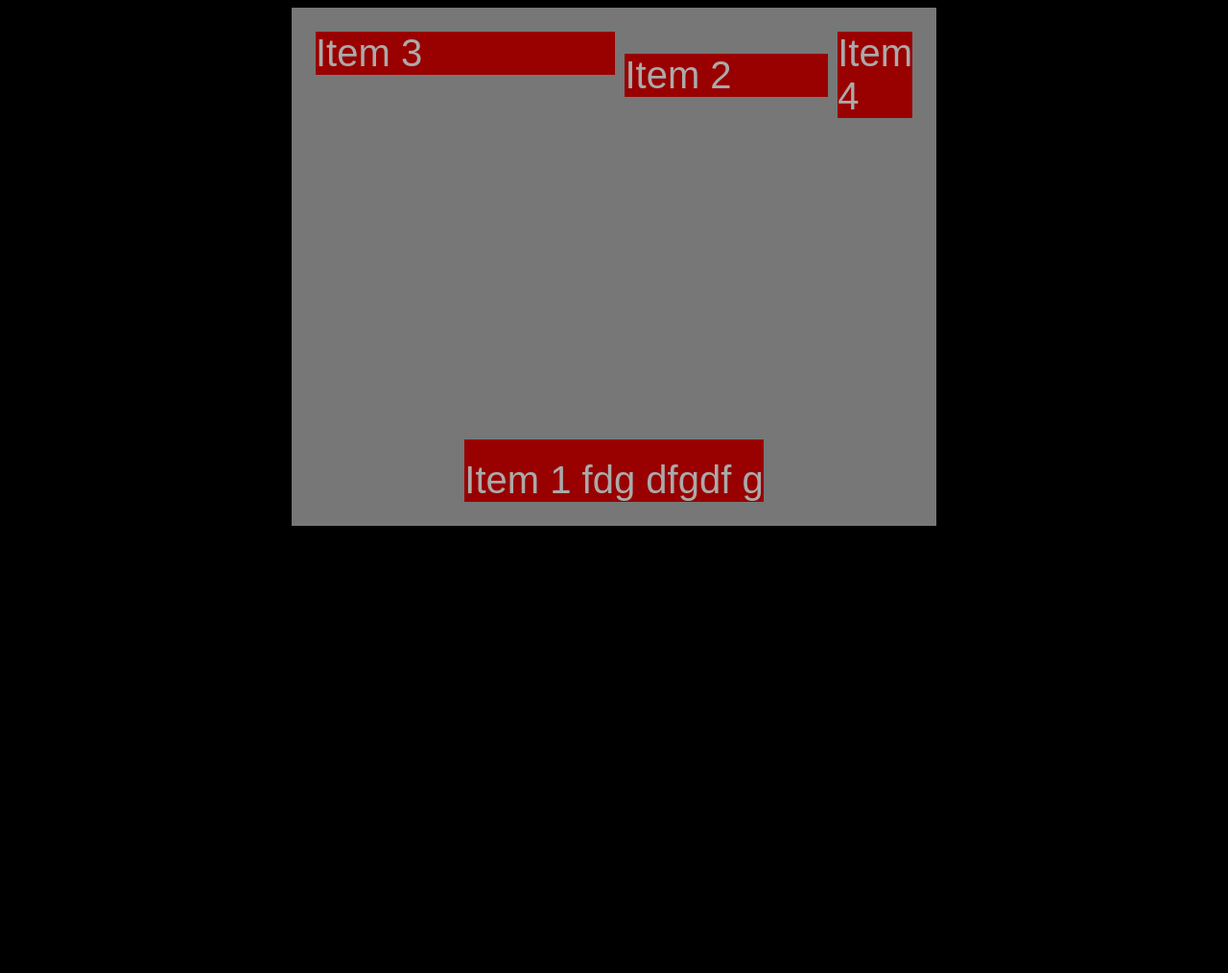
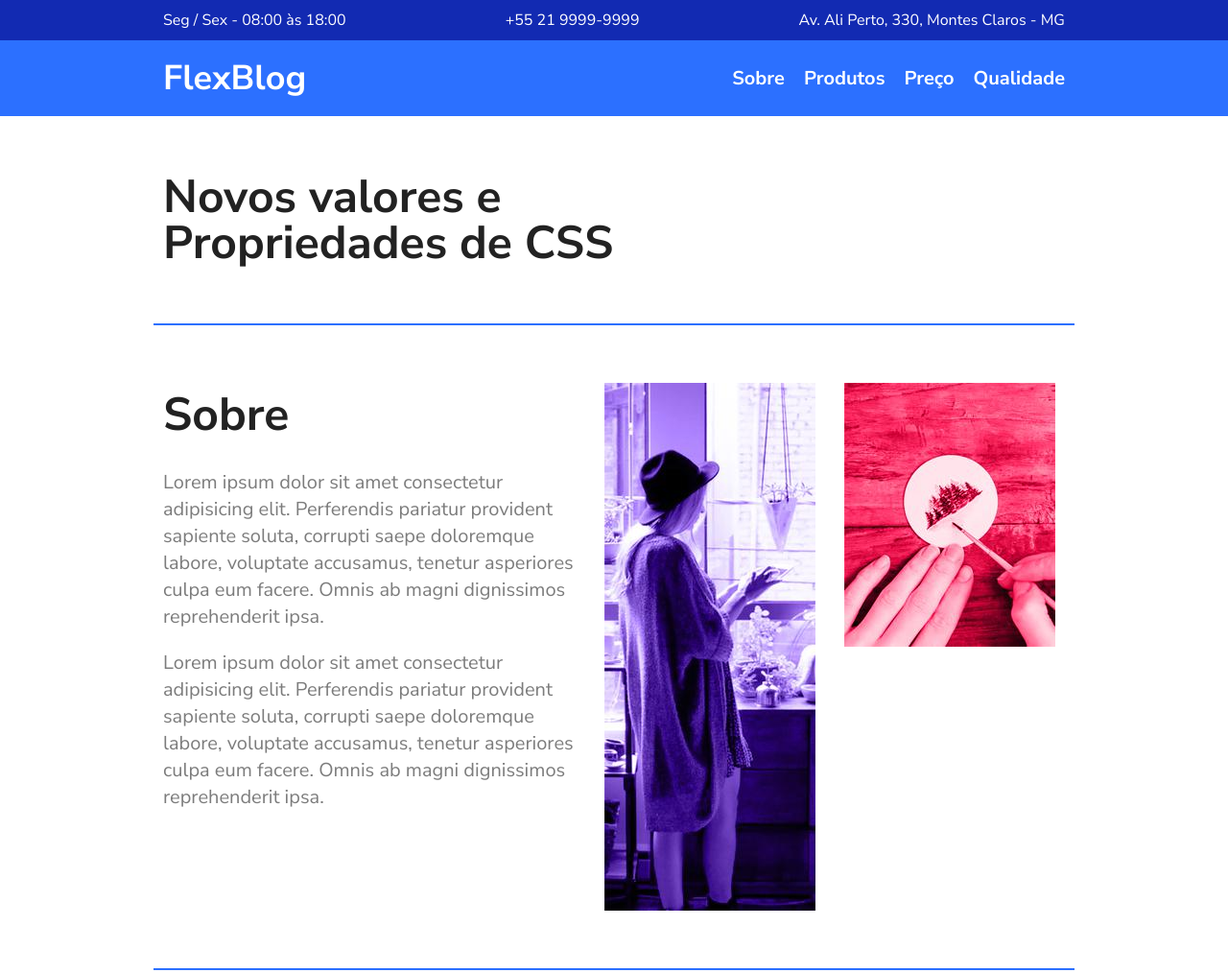
Before and after one commit to vitorgiovane/origamid-flexblog, a plain HTML site: page index.html in a window 1280 px wide. Shown: the top 1014 px of the page at 96% size. Before the commit the page ends 800 px from the top, so only its background shows below. Drawn offline with Linux system fonts and the light colour scheme.

Commit message:
Reorganiza a estrutura de pastas do projeto

```diff
--- a/index.html
+++ b/index.html
@@ -2,23 +2,154 @@
 <html lang="en">
 <head>
   <meta charset="UTF-8">
-  <meta name="viewport" content="width=device-width, initial-scale=1.0">
+  <meta name="viewport" content="width=device-width, initial-scale=1.0, shrink-to-fit=no">
   <meta http-equiv="X-UA-Compatible" content="ie=edge">
-  <link rel="stylesheet" href="style.css">
-  <title>Document</title>
+  <link href="https://fonts.googleapis.com/css?family=Nunito+Sans:400,400i,700" rel="stylesheet">
+  <link rel="stylesheet" href="css/style.css">
+  <title>FlexBlog</title>
 </head>
 <body>
-  <div class="container">
-    <div class="item order3" style="padding-top:20px;">Item 1 fdg dfgdf g</div>
-    <div class="item item-grow2 order1 align-self">Item 2</div>
-    <div class="item item-grow3 order0">Item 3</div>
-    <div class="item flex order2">Item 4</div>
-    <!-- <div class="item">Item 5</div>
-    <div class="item">Item 6 sd dfsdf sf</div>
-    <div class="item">Item 7</div>
-    <div class="item">Item 8</div>
-    <div class="item">Item 9</div>
+
+  <div class="super-info-bg">
+    <div class="super-info">
+      <p>Seg / Sex - 08:00 às 18:00</p>
+      <a href="tel:+552199999999">+55 21 9999-9999</a>
+      <p>Av. Ali Perto, 330, Montes Claros - MG</p>
+    </div>
   </div>
+
+  <header class="menu-bg">
+    <div class="menu">
+      <div class="brand">
+        <a href="#">FlexBlog</a>
+      </div>
+      <nav>
+        <ul>
+          <li><a href="#about">Sobre</a></li>
+          <li><a href="#products">Produtos</a></li>
+          <li><a href="#price">Preço</a></li>
+          <li><a href="#quality">Qualidade</a></li>
+        </ul>
+      </nav>
+    </div>
+  </header>
+
+  <h1 class="introduction">Novos valores e<br/>Propriedades de CSS</h1>
+
+  <section id="about" class="about">
+    <div class="about-info">
+      <h1>Sobre</h1>
+      <p>Lorem ipsum dolor sit amet consectetur adipisicing elit. Perferendis pariatur provident sapiente soluta, corrupti saepe doloremque labore, voluptate accusamus, tenetur asperiores culpa eum facere. Omnis ab magni dignissimos reprehenderit ipsa.</p>
+      <p>Lorem ipsum dolor sit amet consectetur adipisicing elit. Perferendis pariatur provident sapiente soluta, corrupti saepe doloremque labore, voluptate accusamus, tenetur asperiores culpa eum facere. Omnis ab magni dignissimos reprehenderit ipsa.</p>
+    </div>
+    <div class="about-img">
+      <img src="img/sobre1.jpg" alt="Sobre 1">
+    </div>
+    <div class="about-img">
+      <img src="img/sobre2.jpg" alt="Sobre 2">
+    </div>
+
+  </section>
+
+  <section id="products" class="products">
+    <h1>Produtos</h1>
+    <div class="products-container">
+      <div class="products-item purple">
+        <h2>Purple</h2>
+        <img src="img/produtos1.jpg" alt="Produto 1">
+      </div>
+      <div class="products-item pink">
+        <h2>Pink</h2>
+        <img src="img/produtos2.jpg" alt="Produto 2">
+      </div>
+      <div class="products-item blue">
+        <h2>Blue</h2>
+        <img src="img/produtos3.jpg" alt="Produto 3">
+      </div>
+    </div>
+  </section>
+
+  <section id="price" class="price">
+    <div class="item-price">
+      <h2>Cobre</h2>
+      <span><sup>R$</sup>19</span>
+      <ul>
+        <li>Planos Ilimitados</li>
+        <li>Acesso Restrito</li>
+        <li>Conteúdo Secreto</li>
+        <li>Suporte 24h</li>
+      </ul>
+      <a href="#">Comprar</a>
+    </div>
+    <div class="item-price">
+      <h2>Prata</h2>
+      <span><sup>R$</sup>19</span>
+      <ul>
+        <li>Planos Ilimitados</li>
+        <li>Acesso Restrito</li>
+        <li>Conteúdo Secreto</li>
+        <li>Suporte 24h</li>
+        <li>Comprar exclusiva</li>
+
+      </ul>
+      <a href="#">Comprar</a>
+    </div>
+    <div class="item-price">
+      <h2>Ouro</h2>
+      <span><sup>R$</sup>19</span>
+      <ul>
+        <li>Planos Ilimitados</li>
+        <li>Acesso Restrito</li>
+        <li>Conteúdo Secreto</li>
+        <li>Suporte 24h</li>
+        <li>Comprar exclusiva</li>
+        <li>Download do itens</li>
+      </ul>
+      <a href="#">Comprar</a>
+    </div>
+  </section>
+
+  <section id="quality" class="quality">
+    <div class="quality-item">
+      <h2>Inteligente</h2>
+      <p>Lorem ipsum dolor sit amet consectetur adipisicing elit. Quibusdam repellat aut, enim officiis doloremque deleniti dolor totam ex commodi nesciunt pariatur consequatur eaque et magnam asperiores aperiam ratione consectetur modi.</p>
+    </div>
+    <div class="quality-item">
+      <h2>Compacto</h2>
+      <p>Lorem ipsum dolor sit amet consectetur adipisicing elit. Quibusdam repellat aut, enim officiis doloremque deleniti dolor totam ex commodi nesciunt pariatur consequatur eaque et magnam asperiores aperiam ratione consectetur modi. Lorem ipsum dolor sit amet consectetur adipisicing elit. Vitae consequuntur quis illo nesciunt nihil dolores quas? Magnam repellat quibusdam laudantium molestiae officia, perferendis possimus hic quo, quaerat quod vero minima!</p>
+    </div>
+    <div class="quality-item">
+      <h2>Econômico</h2>
+      <p>Lorem ipsum dolor sit amet consectetur adipisicing elit. Quibusdam repellat aut, enim officiis doloremque deleniti dolor totam ex commodi nesciunt pariatur consequatur eaque et magnam asperiores aperiam ratione consectetur modi.</p>
+    </div>
+    <div class="quality-item">
+      <h2>Transparente</h2>
+      <p>Lorem ipsum dolor sit amet consectetur adipisicing elit. Quibusdam repellat aut, enim officiis doloremque deleniti dolor totam ex commodi nesciunt pariatur consequatur eaque et magnam asperiores aperiam ratione consectetur modi.</p>
+    </div>
+    <div class="quality-item">
+      <h2>Sustentável</h2>
+      <p>Lorem ipsum dolor sit amet consectetur adipisicing elit. Quibusdam repellat aut, enim officiis doloremque deleniti dolor totam ex commodi nesciunt pariatur consequatur eaque et magnam asperiores aperiam ratione consectetur modi.</p>
+    </div>
+    <div class="quality-item">
+      <h2>Opaco</h2>
+      <p>Lorem ipsum dolor sit amet consectetur adipisicing elit. Quibusdam repellat aut, enim officiis doloremque deleniti dolor totam ex commodi nesciunt pariatur consequatur eaque et magnam asperiores aperiam ratione consectetur modi. Lorem ipsum dolor sit, amet consectetur adipisicing elit. Quia, illo laboriosam. Est ad, illum quidem atque soluta porro? Numquam, impedit odio ipsam praesentium nobis nulla molestiae maxime consequuntur atque sunt?</p>
+    </div>
+  </section>
+
+  <section class="newsletter">
+    <div class="newsletter-info">
+      <h1>Newsletter</h1>
+      <p>asine e fique por dentro das novidades</p>
+    </div>
+    <form action="#" class="newsletter-form">
+      <input type="text" placeholder="Seu e-mail">
+      <button type="submit">Assinar</button>
+    </form>
+  </section>
+
+  <footer class="footer">
+    <p>FlexBlog - Todos os direitos reservados.</p>
+  </footer>
 
 </body>
 </html>
--- a/style.css
+++ /dev/null
@@ -1,58 +0,0 @@
-body{
-  background-color: black;
-  color: #aaa;
-}
-
-.container{
-  background-color: #777;
-  padding:20px;
-  display: flex;
-  /* flex-direction: row; */
-  width: 50%;
-  height: 500px;
-  margin: auto;
-  /* flex-wrap: wrap-reverse; */
-  flex-flow: row wrap;
-  justify-content: center;
-  align-items: flex-start;
-  align-content: space-between;
-}
-
-.item{
-  background-color: #900;
-  margin:5px;
-  /* flex: 1; */
-  font-size: 40px;
-  font-family: sans-serif;
-}
-
-.item-grow2{
-  flex-grow: 5;
-}
-
-.item-grow3{
-  flex-grow: 10;
-}
-.flex{
-  flex: 1;
-}
-
-.order1{
-  order: 1
-}
-
-.order2{
-  order: 2
-}
-
-.order3{
-  order: 3
-}
-
-.order0{
-  order: 0
-}
-
-.align-self{
-  align-self: center;
-}
```
Also changed, not shown: flexblog/index.html (deleted, +0 -155 lines), css/style.css (renamed from flexblog/css/style.css), img/produtos1.jpg (renamed from flexblog/img/produtos1.jpg), img/produtos2.jpg (renamed from flexblog/img/produtos2.jpg), img/produtos3.jpg (renamed from flexblog/img/produtos3.jpg), img/sobre1.jpg (renamed from flexblog/img/sobre1.jpg), img/sobre2.jpg (renamed from flexblog/img/sobre2.jpg).
